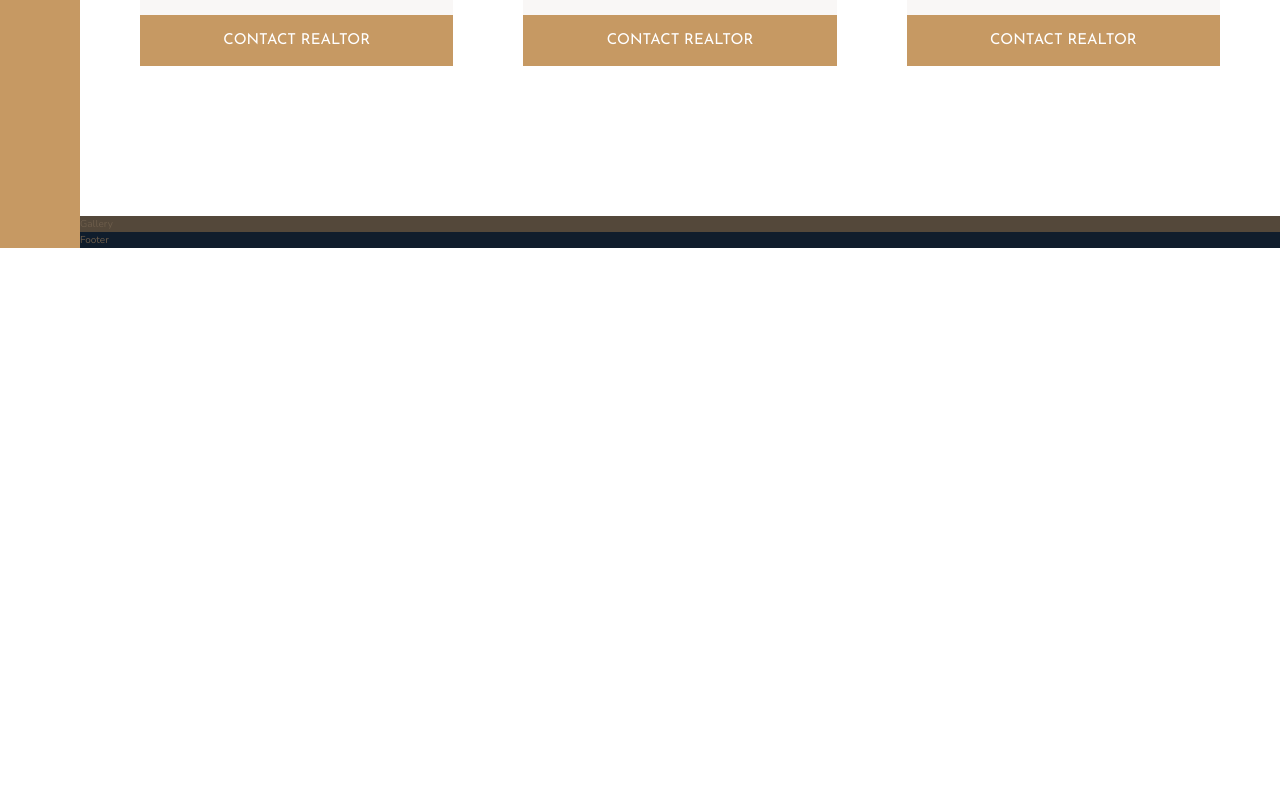
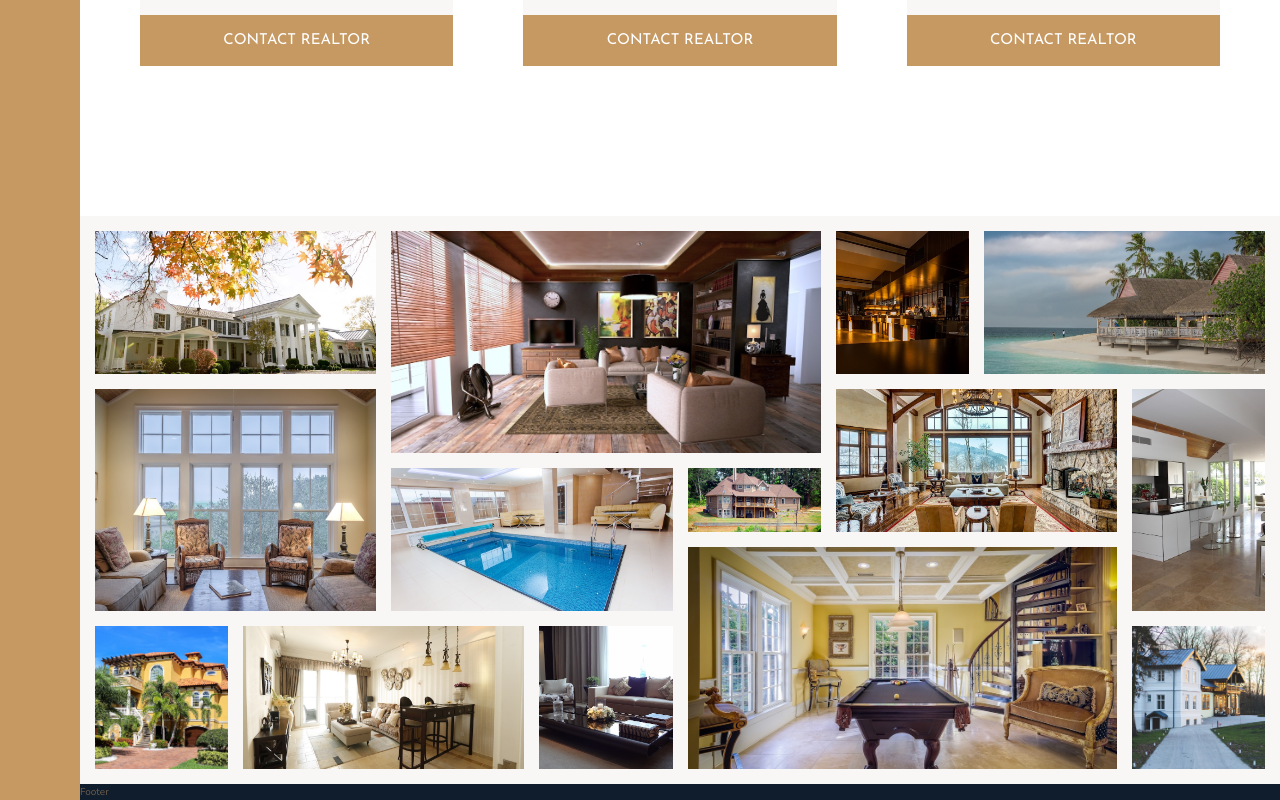
Before and after one commit to amxavier68/nexter, a React app: page / in a window 1280 px wide. Shown: the part 2882-3682 px from the top of the page. Before the commit the page ends 3130 px from the top, so only its background shows below. Built offline with nearby package versions, Linux system fonts and the light colour scheme; no server answers.

Commit message:
Added Gallery Section

```diff
--- a/scss/layout/_gallery.scss
+++ b/scss/layout/_gallery.scss
@@ -1,4 +1,74 @@
 .gallery {
-  background-color: $color-grey-dark-1;
+  background-color: $color-grey-light-1;
   grid-column: full-start / full-end;
+
+  display: grid;
+  grid-template-columns: repeat(8, 1fr);
+  grid-template-rows: repeat(7, 5vw);
+  grid-gap: 1.5rem;
+  padding: 1.5rem;
+
+  &__item {
+    &--1 {
+      grid-row: 1 / span 2;
+      grid-column: 1 / span 2;
+    }
+    &--2 {
+      grid-row: 1 / span 3;
+      grid-column: 3 / span 3;
+    }
+    &--3 {
+      grid-row: 1 / 3;
+      grid-column: 6 / span 1;
+    }
+    &--4 {
+      grid-row: 1 / span 2;
+      grid-column: 7 / span 2;
+    }
+    &--5 {
+      grid-row: 3 / span 3;
+      grid-column: 1 / span 2;
+    }
+    &--6 {
+      grid-row: 4 / span 2;
+      grid-column: 3 / span 2;
+    }
+    &--7 {
+      grid-row: 4 / span 1;
+      grid-column: 5 / span 1;
+    }
+    &--8 {
+      grid-row: 3 / span 2;
+      grid-column: 6 / span 2;
+    }
+    &--9 {
+      grid-row: 3 / span 3;
+      grid-column: 8 / span 1;
+    }
+    &--10 {
+      grid-row: 6 / span 2;
+    }
+    &--11 {
+      grid-row: 6 / span 2;
+      grid-column: 2 / span 2;
+    }
+    &--12 {
+      grid-row: 6 / span 2;
+      grid-column: 4 / span 1;
+    }
+    &--13 {
+      grid-row: 5 / span 3;
+      grid-column: 5 / span 3;
+    }
+    &--14 {
+      grid-row: 6 / span 2;
+    }
+  }
+
+  &__img {
+    width: 100%;
+    height: 100%;
+    object-fit: cover;
+    display: block;
+  }
 }
--- a/src/components/App.css
+++ b/src/components/App.css
@@ -96,8 +96,58 @@ body {
   grid-column: full-start / full-end; }
 
 .gallery {
-  background-color: #54483A;
-  grid-column: full-start / full-end; }
+  background-color: #f9f7f6;
+  grid-column: full-start / full-end;
+  display: grid;
+  grid-template-columns: repeat(8, 1fr);
+  grid-template-rows: repeat(7, 5vw);
+  grid-gap: 1.5rem;
+  padding: 1.5rem; }
+  .gallery__item--1 {
+    grid-row: 1 / span 2;
+    grid-column: 1 / span 2; }
+  .gallery__item--2 {
+    grid-row: 1 / span 3;
+    grid-column: 3 / span 3; }
+  .gallery__item--3 {
+    grid-row: 1 / 3;
+    grid-column: 6 / span 1; }
+  .gallery__item--4 {
+    grid-row: 1 / span 2;
+    grid-column: 7 / span 2; }
+  .gallery__item--5 {
+    grid-row: 3 / span 3;
+    grid-column: 1 / span 2; }
+  .gallery__item--6 {
+    grid-row: 4 / span 2;
+    grid-column: 3 / span 2; }
+  .gallery__item--7 {
+    grid-row: 4 / span 1;
+    grid-column: 5 / span 1; }
+  .gallery__item--8 {
+    grid-row: 3 / span 2;
+    grid-column: 6 / span 2; }
+  .gallery__item--9 {
+    grid-row: 3 / span 3;
+    grid-column: 8 / span 1; }
+  .gallery__item--10 {
+    grid-row: 6 / span 2; }
+  .gallery__item--11 {
+    grid-row: 6 / span 2;
+    grid-column: 2 / span 2; }
+  .gallery__item--12 {
+    grid-row: 6 / span 2;
+    grid-column: 4 / span 1; }
+  .gallery__item--13 {
+    grid-row: 5 / span 3;
+    grid-column: 5 / span 3; }
+  .gallery__item--14 {
+    grid-row: 6 / span 2; }
+  .gallery__img {
+    width: 100%;
+    height: 100%;
+    object-fit: cover;
+    display: block; }
 
 .header {
   background-color: #54483A;
--- a/src/components/elements/Gallery.js
+++ b/src/components/elements/Gallery.js
@@ -1,10 +1,66 @@
 import React from 'react';
 import '../App.css';
+
+import GalPic1 from '../../../public/img/gal-1.jpeg';
+import GalPic2 from '../../../public/img/gal-2.jpeg';
+import GalPic3 from '../../../public/img/gal-3.jpeg';
+import GalPic4 from '../../../public/img/gal-4.jpeg';
+import GalPic5 from '../../../public/img/gal-5.jpeg';
+import GalPic6 from '../../../public/img/gal-6.jpeg';
+import GalPic7 from '../../../public/img/gal-7.jpeg';
+import GalPic8 from '../../../public/img/gal-8.jpeg';
+import GalPic9 from '../../../public/img/gal-9.jpeg';
+import GalPic10 from '../../../public/img/gal-10.jpeg';
+import GalPic11 from '../../../public/img/gal-11.jpeg';
+import GalPic12 from '../../../public/img/gal-12.jpeg';
+import GalPic13 from '../../../public/img/gal-13.jpeg';
+import GalPic14 from '../../../public/img/gal-14.jpeg';
 
 const Gallery = () => {
   return (
     <section className='gallery'>
-      Gallery
+      <figure className='gallery__item gallery__item--1'>
+        <img src={GalPic1} className='gallery__img' alt='gallery' />
+      </figure>
+      <figure className='gallery__item gallery__item--2'>
+        <img src={GalPic2} className='gallery__img' alt='gallery' />
+      </figure>
+      <figure className='gallery__item gallery__item--3'>
+        <img src={GalPic3} className='gallery__img' alt='gallery' />
+      </figure>
+      <figure className='gallery__item gallery__item--4'>
+        <img src={GalPic4} className='gallery__img' alt='gallery' />
+      </figure>
+      <figure className='gallery__item gallery__item--5'>
+        <img src={GalPic5} className='gallery__img' alt='gallery' />
+      </figure>
+      <figure className='gallery__item gallery__item--6'>
+        <img src={GalPic6} className='gallery__img' alt='gallery' />
+      </figure>
+      <figure className='gallery__item gallery__item--7'>
+        <img src={GalPic7} className='gallery__img' alt='gallery' />
+      </figure>
+      <figure className='gallery__item gallery__item--8'>
+        <img src={GalPic8} className='gallery__img' alt='gallery' />
+      </figure>
+      <figure className='gallery__item gallery__item--9'>
+        <img src={GalPic9} className='gallery__img' alt='gallery' />
+      </figure>
+      <figure className='gallery__item gallery__item--10'>
+        <img src={GalPic10} className='gallery__img' alt='gallery' />
+      </figure>
+      <figure className='gallery__item gallery__item--11'>
+        <img src={GalPic11} className='gallery__img' alt='gallery' />
+      </figure>
+      <figure className='gallery__item gallery__item--12'>
+        <img src={GalPic12} className='gallery__img' alt='gallery' />
+      </figure>
+      <figure className='gallery__item gallery__item--13'>
+        <img src={GalPic13} className='gallery__img' alt='gallery' />
+      </figure>
+      <figure className='gallery__item gallery__item--14'>
+        <img src={GalPic14} className='gallery__img' alt='gallery' />
+      </figure>
     </section>
   )
 }
```
